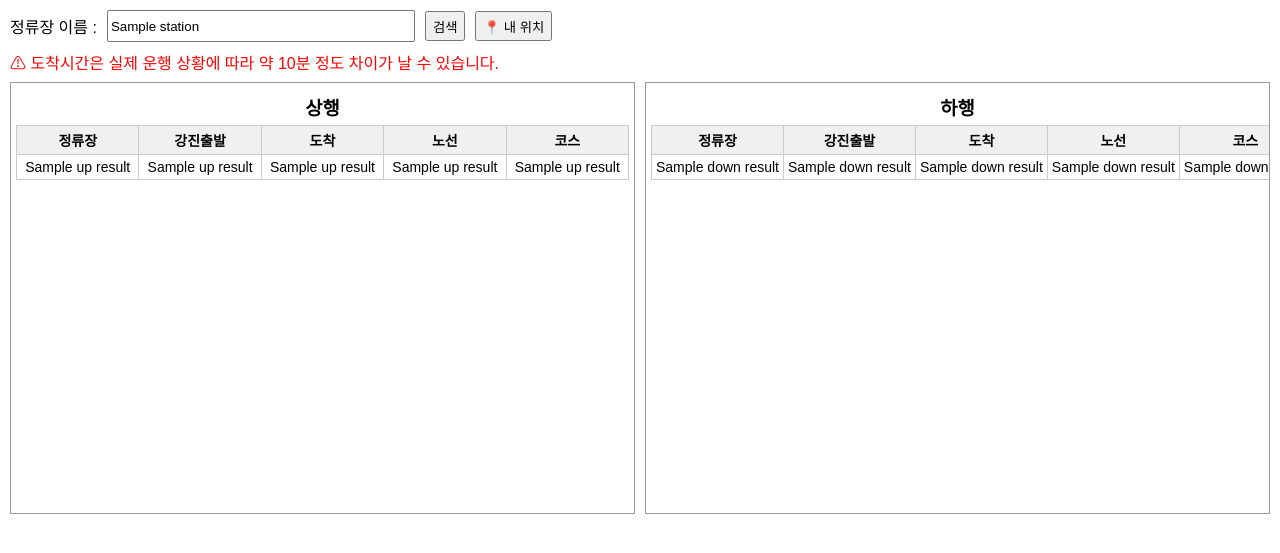
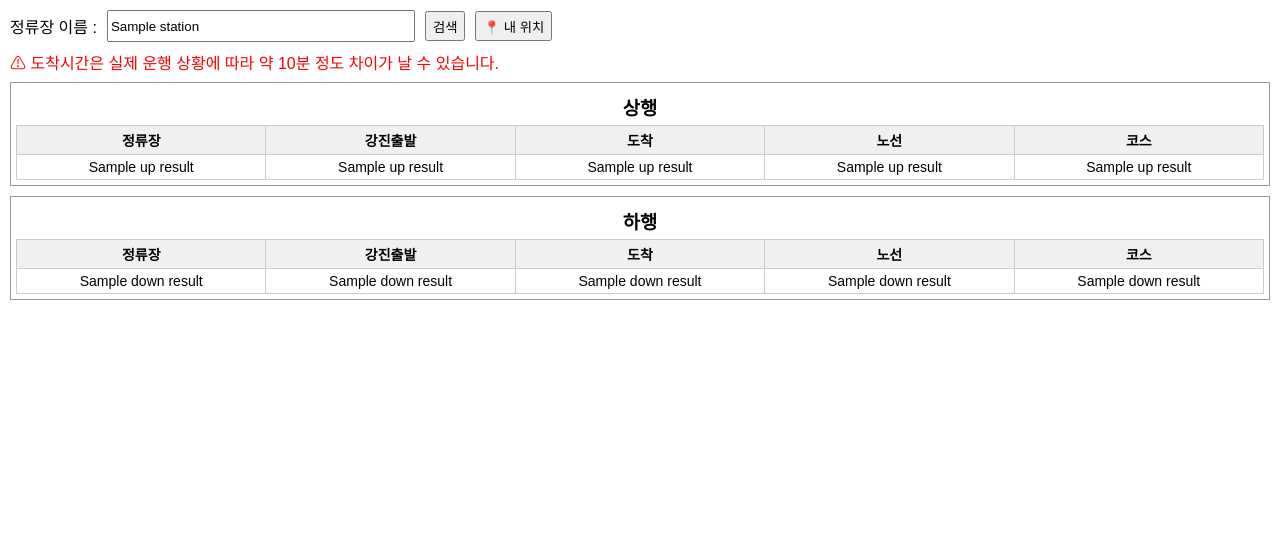
Before and after one commit to ggamdda-spec/bus-flask-app, a Python web app: template templates/index.html in a window 1280 px wide. Shown: the top 553 px of the page. Run offline with Jinja, Linux system fonts and the light colour scheme; the template is opened without the code that fills it: most values are stand-ins (such as "Sample title", 1, 10 or a date in 2020).

Commit message:
Change layout to vertical (up/down)

```diff
--- a/templates/index.html
+++ b/templates/index.html
@@ -34,6 +34,7 @@ button {
 
 .container {
     display: flex;
+    flex-direction: column;
     gap: 10px;
 }
 
@@ -41,7 +42,7 @@ button {
     flex: 1;
     border: 1px solid #999;
     padding: 5px;
-    height: 420px;
+    max-height: 45vh;
     overflow-y: auto;
 }
 
```
